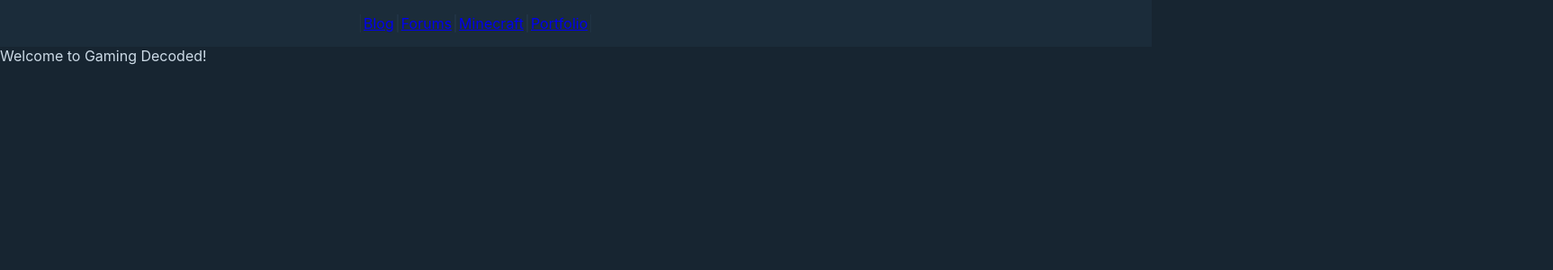
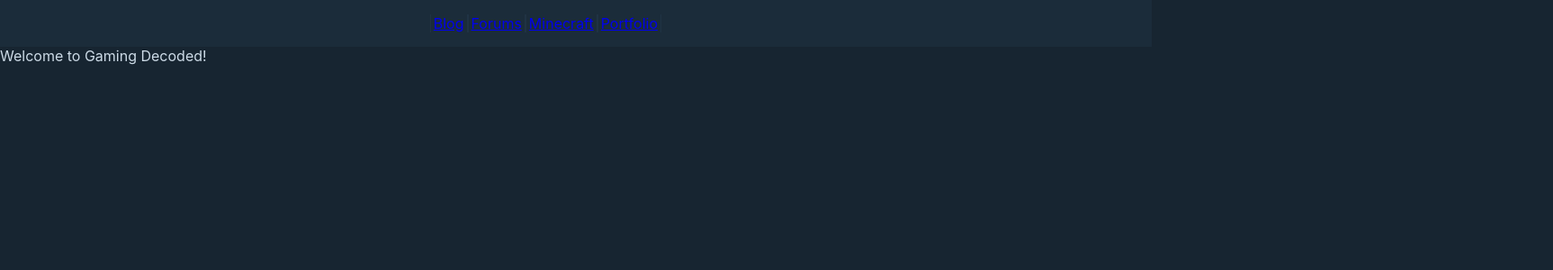
Before and after one commit to Lrd134/portfolio-project, a React (Create React App) app: page / in a window 1280 px wide. Shown: the top 300 px of the page at 90% size, 1726 px wide, since content can reach past the window. Built offline with nearby package versions, Linux system fonts and the light colour scheme.

Commit message:
fixed centering

```diff
--- a/src/App.css
+++ b/src/App.css
@@ -18,5 +18,5 @@ a.link-layout {
 
 div.centering {
   position: relative;
-  left: 30vw;
+  left: 37%;
 }
```
